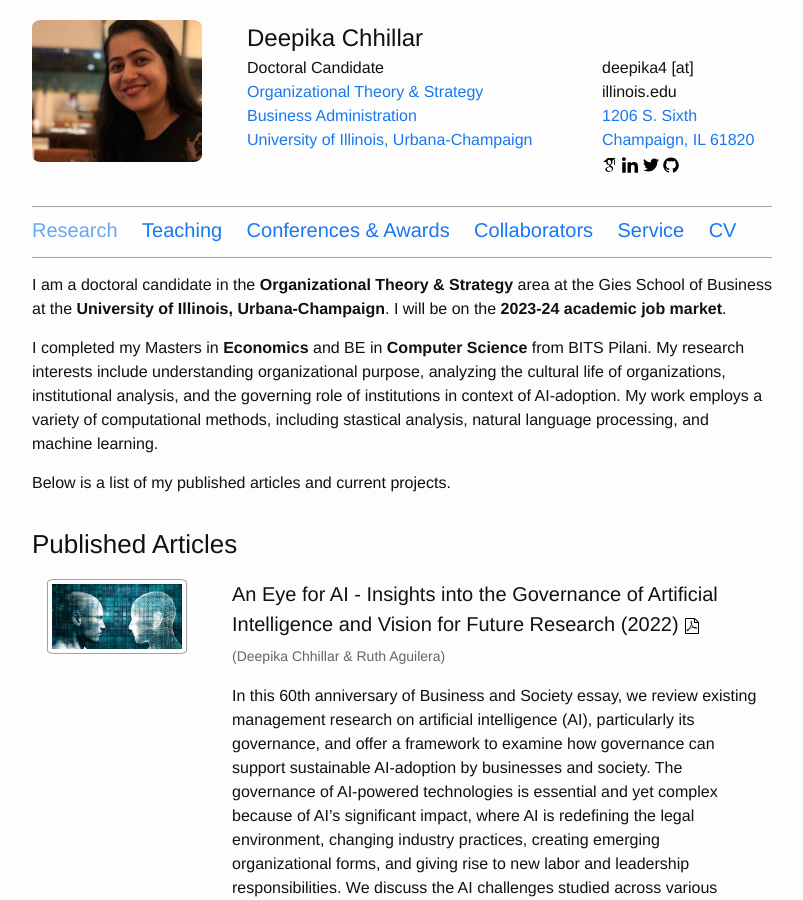
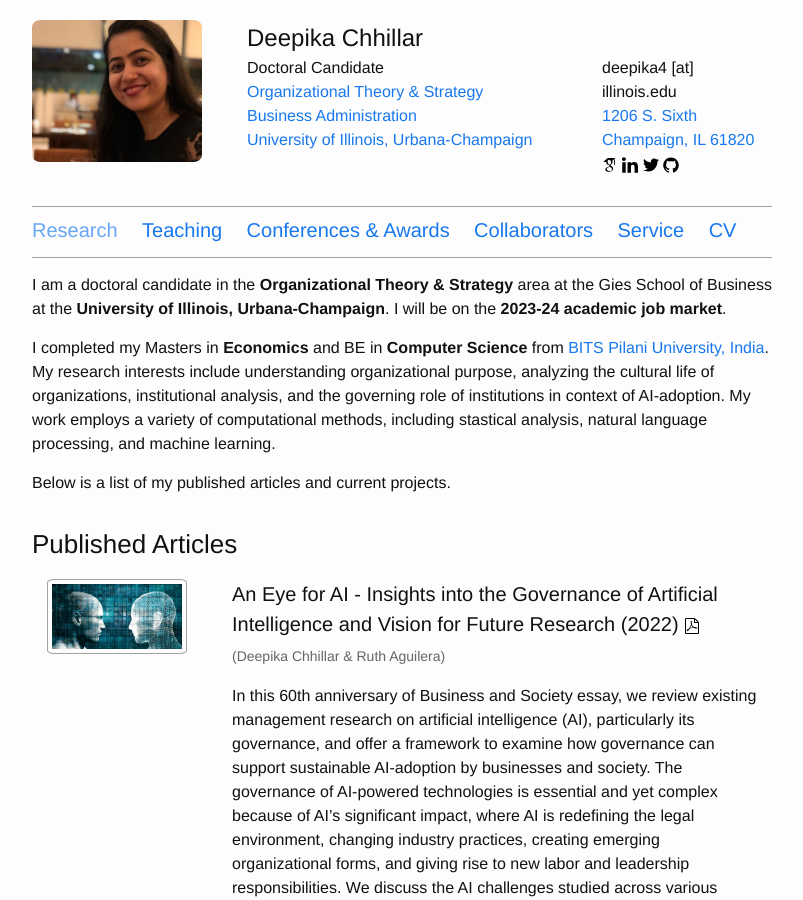
Before and after one commit to deepikachhillar/deepikachhillar.github.io, a Jekyll site: the page built from index.md, in a window 1280 px wide and 900 px high. Shown: the whole window, without its empty margins (238-1041 px from the left). Built offline with Jekyll 4.4.1, drawn with Linux system fonts in a browser that asks for light colours.

Commit message:
Update index.md

```diff
--- a/index.md
+++ b/index.md
@@ -7,7 +7,7 @@ group: research
 
 I am a doctoral candidate in the **Organizational Theory & Strategy** area at the Gies School of Business at the **University of Illinois, Urbana-Champaign**. I will be on the **2023-24 academic job market**.
 
-I completed my Masters in **Economics** and BE in **Computer Science** from BITS Pilani. My research interests include understanding organizational purpose, analyzing the cultural life of organizations, institutional analysis, and the governing role of institutions in context of AI-adoption. My work employs a variety of computational methods, including stastical analysis, natural language processing, and machine learning.
+I completed my Masters in **Economics** and BE in **Computer Science** from [BITS Pilani University, India](https://www.bits-pilani.ac.in/){:target="_blank"}. My research interests include understanding organizational purpose, analyzing the cultural life of organizations, institutional analysis, and the governing role of institutions in context of AI-adoption. My work employs a variety of computational methods, including stastical analysis, natural language processing, and machine learning.
 
 Below is a list of my published articles and current projects.
 
```
